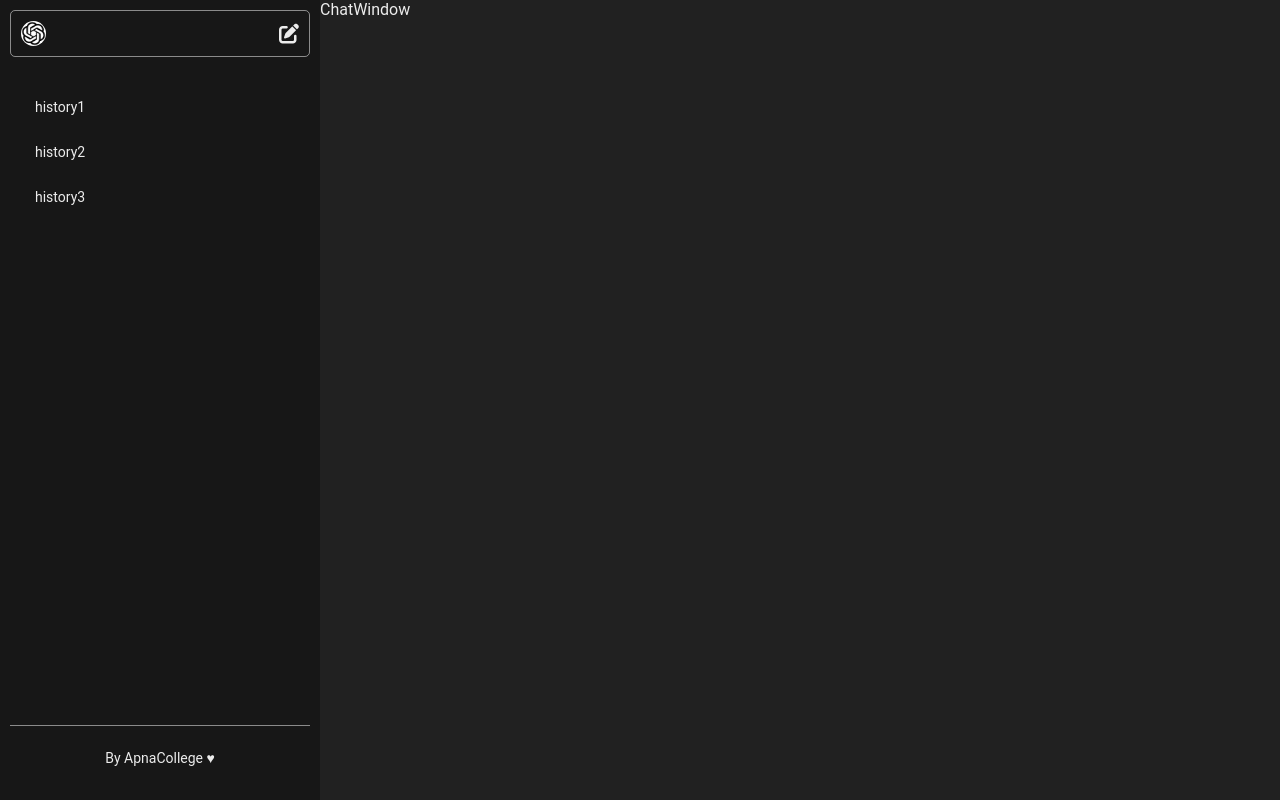
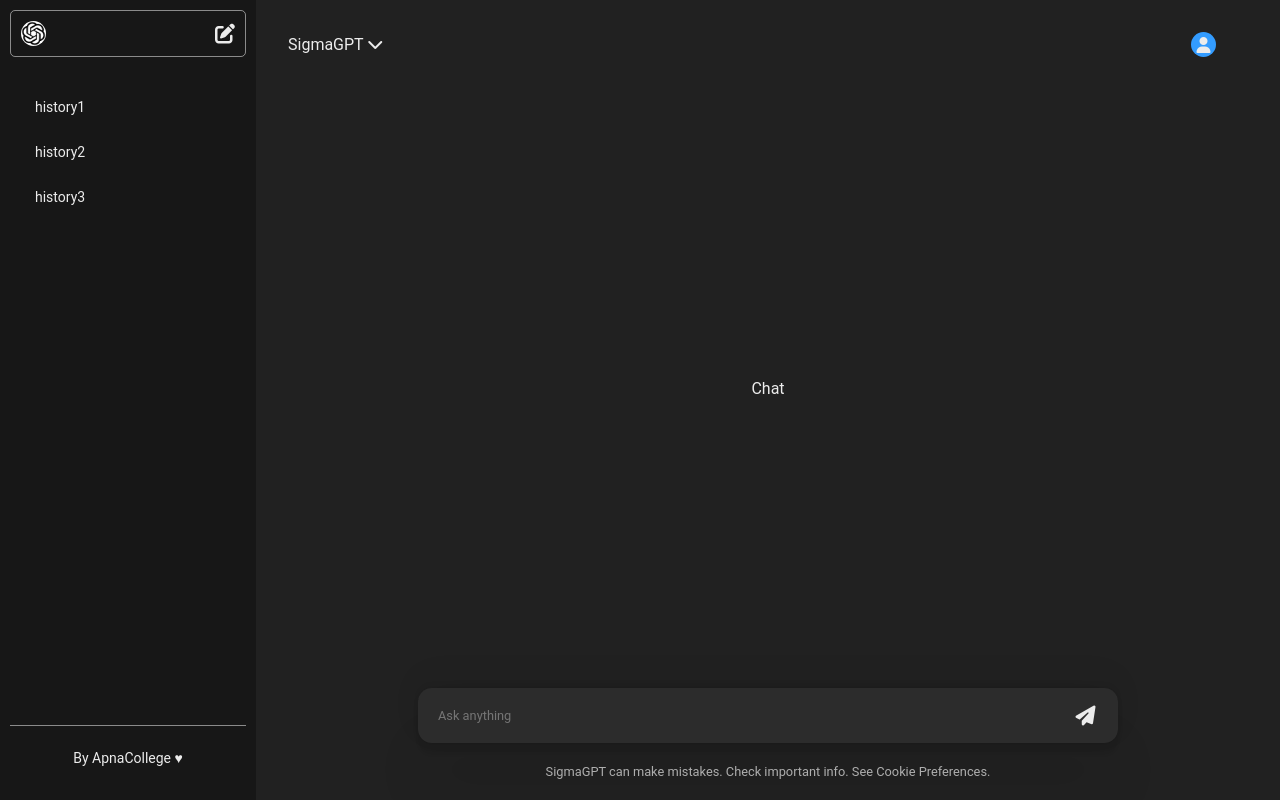
Before and after one commit to STIWARTs/ChatGPT, a React (Vite) app in the folder Frontend/: page / in a window 1280 px wide. Built offline with nearby package versions, Linux system fonts and the light colour scheme.

Commit message:
Building ChatWindow

```diff
--- a/Frontend/src/ChatWindow.css
+++ b/Frontend/src/ChatWindow.css
@@ -0,0 +1,125 @@
+.chatWindow {
+    background-color: #212121;
+    height: 100vh;
+    width: 100%;
+    display: flex;
+    flex-direction: column;
+    justify-content: space-between;
+    align-items: center;
+    text-align: center;
+}
+
+/* navbar */
+
+.navbar {
+    width: 100%;
+    display: flex;
+    justify-content: space-between;
+    align-items: center;
+}
+
+.navbar span {
+    margin: 1rem 2rem;
+}
+
+.userIconDiv {
+    margin: 1rem 2rem;
+}
+
+.userIcon {
+    background-color: #339cff;
+    height: 25px;
+    width: 25px;
+    border-radius: 50%;
+    display: flex;
+    align-items: center;
+    justify-content: center;
+    cursor: pointer;
+}
+
+/* chat input */
+.chatInput {
+    width: 100%;
+    display: flex;
+    flex-direction: column;
+    justify-content: center;
+    align-items: center;
+}
+
+.inputBox {
+    width: 100%;
+    position: relative;
+    max-width: 700px;
+    display: flex;
+    justify-content: space-between;
+    align-items: center;
+}
+
+input {
+    width: 100%;
+    border: none;
+    background-color: rgba(255, 255, 255, 0.05);
+    padding: 20px;
+    font-size: 0.8rem;
+    border-radius: 14px;
+    box-shadow: rgba(0, 0, 0, 0.05) 0 54px 55px,
+                rgba(0, 0, 0, 0.05) 0 -12px 30px,
+                rgba(0, 0, 0, 0.05) 0 4px 6px,
+                rgba(0, 0, 0, 0.05) 0 12px 3px,
+                rgba(0, 0, 0, 0.05) 0 -3px 5px;
+}
+
+input:focus {
+    outline: none;
+}
+
+#submit {
+    cursor: pointer;
+    height: 35px;
+    width: 35px;
+    font-size: 20px;
+    position: absolute;
+    right: 15px;
+    display: flex;
+    align-items: center;
+    justify-content: center;
+}
+
+#submit i:hover {
+    color: #fff;
+}
+
+.info {
+    font-size: 0.8rem;
+    padding: 0.5rem;
+    color: #b4b4b4;
+}
+
+/* dropdown css */
+
+.dropDown {
+    position: absolute;
+    top: 4rem;
+    right: 4rem;
+    width: 150px;
+
+    background-color: #323232;
+    padding: 0.3rem 0.5rem;
+    border-radius: 6px;
+    text-align: left;
+    z-index: 1000;
+    box-shadow: 0px 2px 8px rgba(0, 0, 0, 0.1);
+}
+
+.dropDownItem {
+    font-size: 0.9rem;
+    margin: 0.3rem 0rem;
+    padding: 0.5rem 0.2rem;
+    cursor: pointer;
+}
+
+
+.dropDownItem:hover {
+    background-color: rgba(180, 180, 180, 0.1);
+    border-radius: 6px;
+}
--- a/Frontend/src/ChatWindow.jsx
+++ b/Frontend/src/ChatWindow.jsx
@@ -1,9 +1,29 @@
 import "./ChatWindow.css";
+import Chat from "./Chat.jsx";
 
 function ChatWindow() {
     return (
-        <div>
-            ChatWindow
+        <div className="chatWindow">
+            <div className="navbar">
+                <span>SigmaGPT <i className="fa-solid fa-chevron-down"></i></span>
+                <div className="userIconDiv">
+                    <span className="userIcon"><i className="fa-solid fa-user"></i></span>
+                </div>
+            </div>
+
+            <Chat></Chat>
+
+            <div className="chatInput">
+                <div className="inputBox">
+                    <input placeholder="Ask anything">
+
+                    </input>
+                    <div id="submit" ><i className="fa-solid fa-paper-plane"></i></div>
+                </div>
+                <p className="info">
+                    SigmaGPT can make mistakes. Check important info. See Cookie Preferences.
+                </p>
+            </div>
         </div>
     )
 }
```
